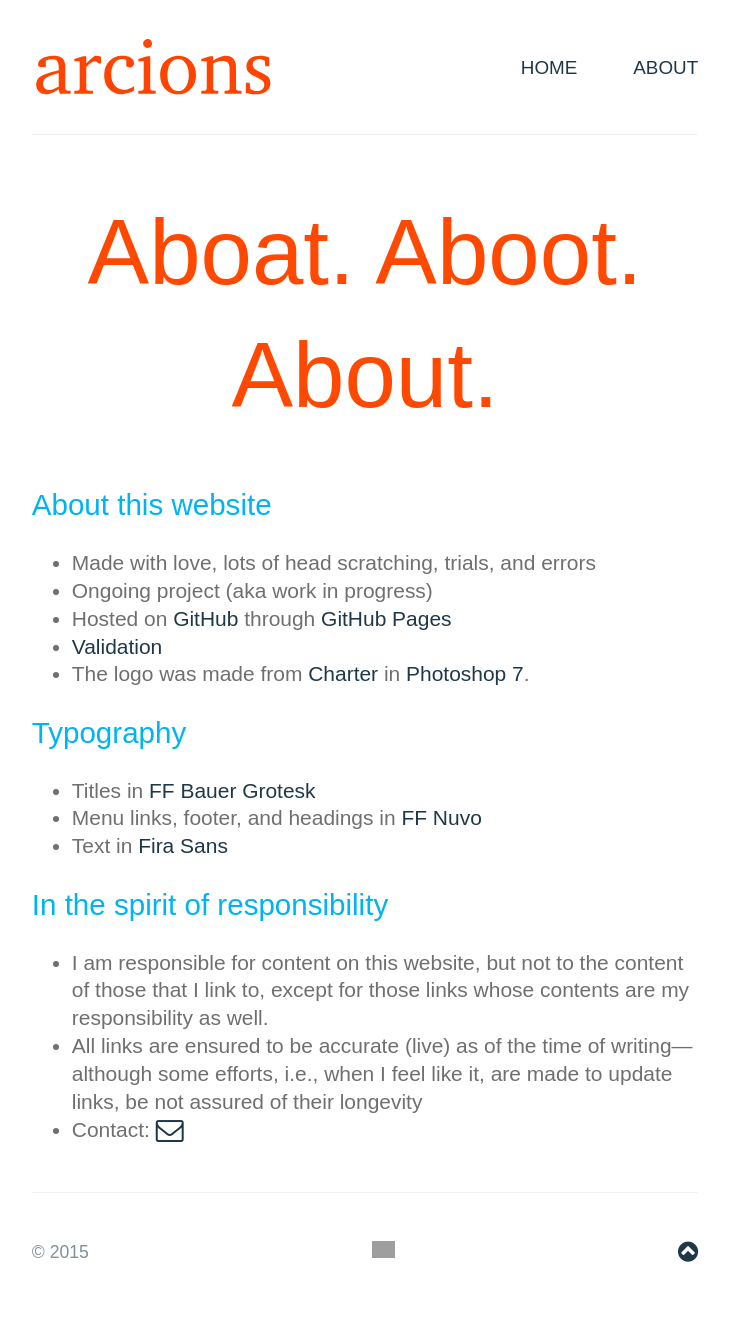
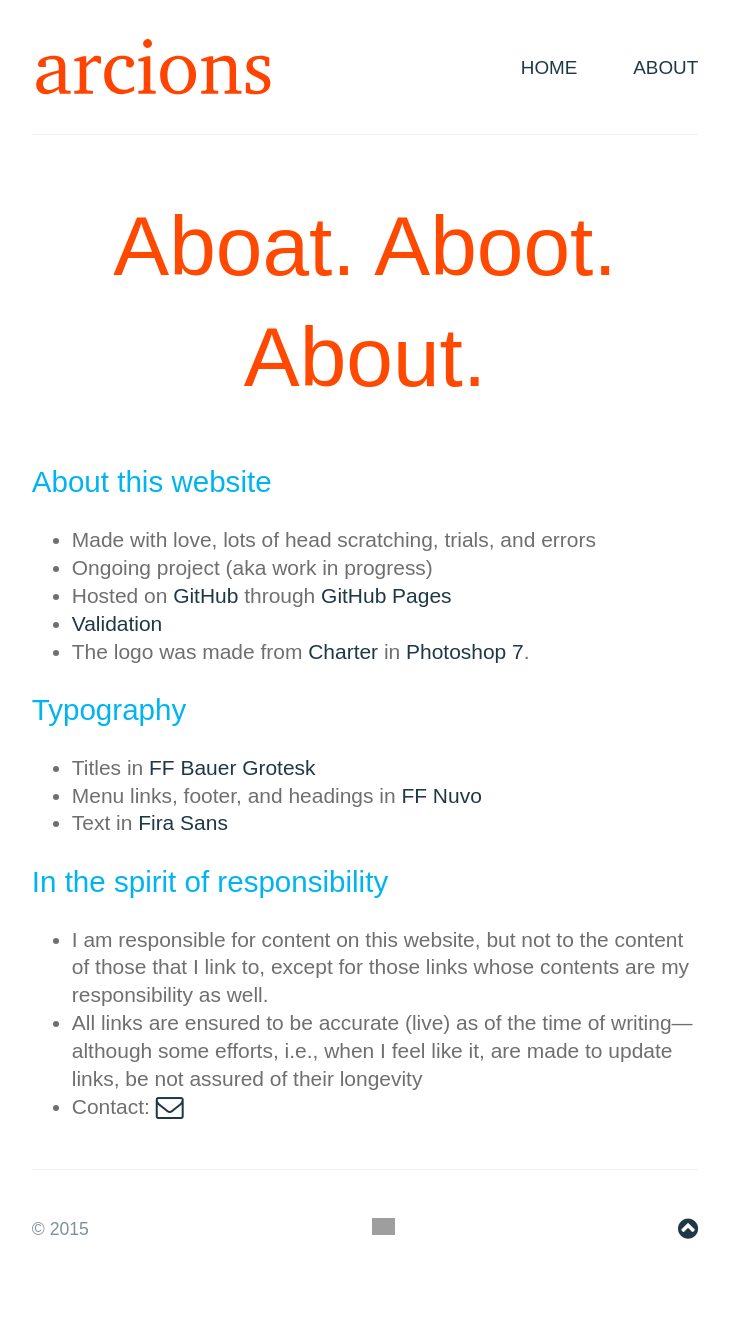
Before and after one commit to arcions/arcions.github.io, a Jekyll site: the page built from about/index.html, in a window 1280 px wide. Shown: the whole page, without its empty margins (275-1005 px from the left). Built offline with Jekyll 4.4.1, drawn with Linux system fonts in a browser that asks for light colours; nearby versions of some CDN libraries; some web fonts are replaced; Markdown is read by kramdown in place of the engine named in the settings; after the commit the page ends 1311 px from its top, so only the background shows below that; grey boxes are pictures that could not be loaded.

Commit message:
Update main.css

```diff
--- a/stylesheets/main.css
+++ b/stylesheets/main.css
@@ -170,7 +170,7 @@ h6 {
   -moz-font-feature-settings: "kern=1, liga=1, ss02=1, ss03=1, titl=1, tnum=1, lnum=1";
   -ms-font-feature-settings: "kern" 1, "liga" 1, "ss02" 1, "ss03" 1, "titl" 1, "tnum" 1, "lnum" 1;
   -o-font-feature-settings: "kern" 1, "liga" 1, "ss02" 1, "ss03" 1, "titl" 1, "tnum" 1, "lnum" 1;
-  font-size: 210%;
+  font-size: 200%;
   font-weight: 300;
 }
 .page-header a {
@@ -216,13 +216,13 @@ h6 {
 /* Project tagline */
   @media screen and (min-width: 64em) {
     .project-tagline {
-      font-size: 210%; } }
+      font-size: 200%; } }
   @media screen and (min-width: 42em) and (max-width: 64em) {
     .project-tagline {
-      font-size: 170% } }
+      font-size: 160% } }
   @media screen and (max-width: 42em) {
     .project-tagline {
-      font-size: 130% } }
+      font-size: 120% } }
 
 .site-footer {
   padding-top: 3rem;
```
